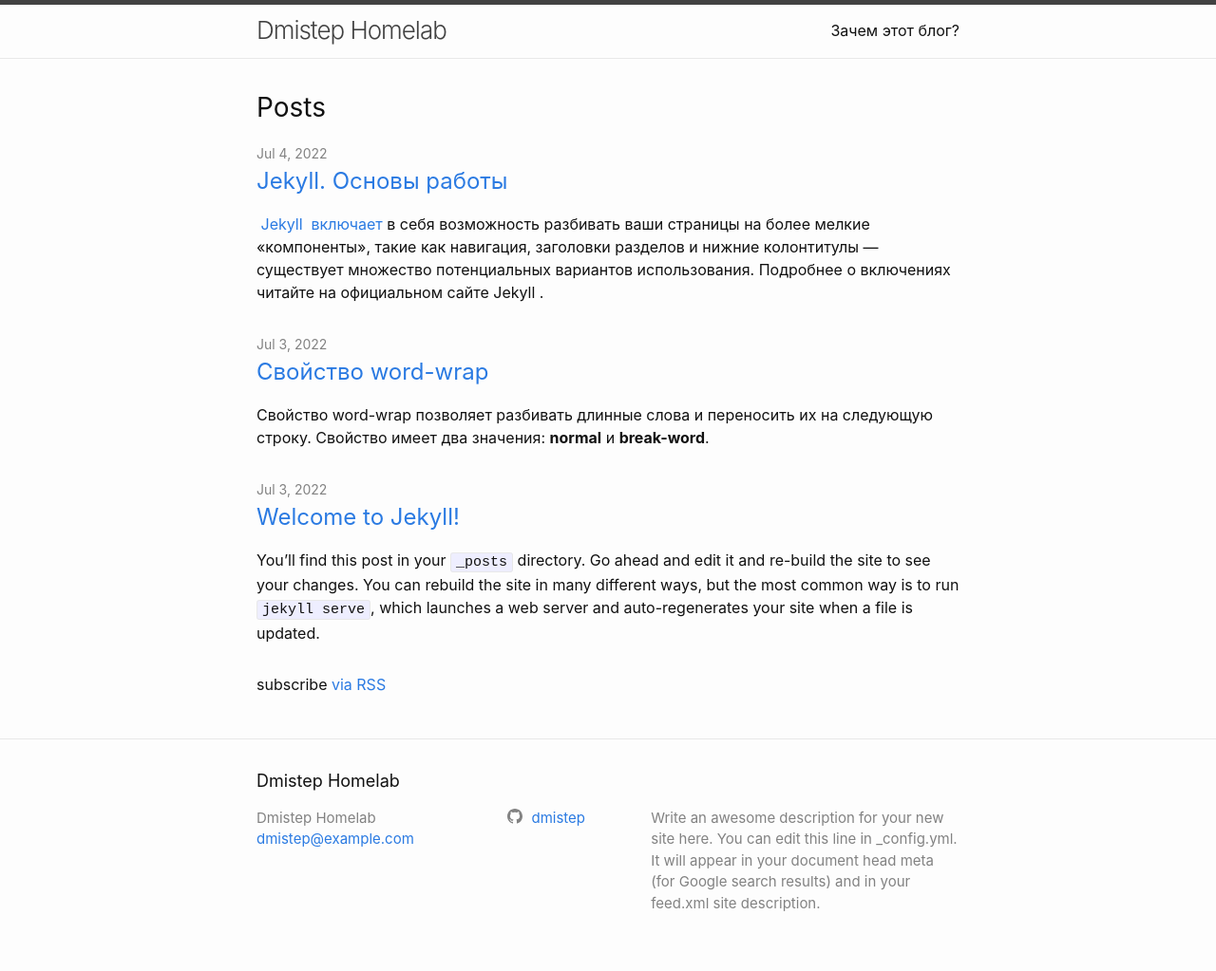
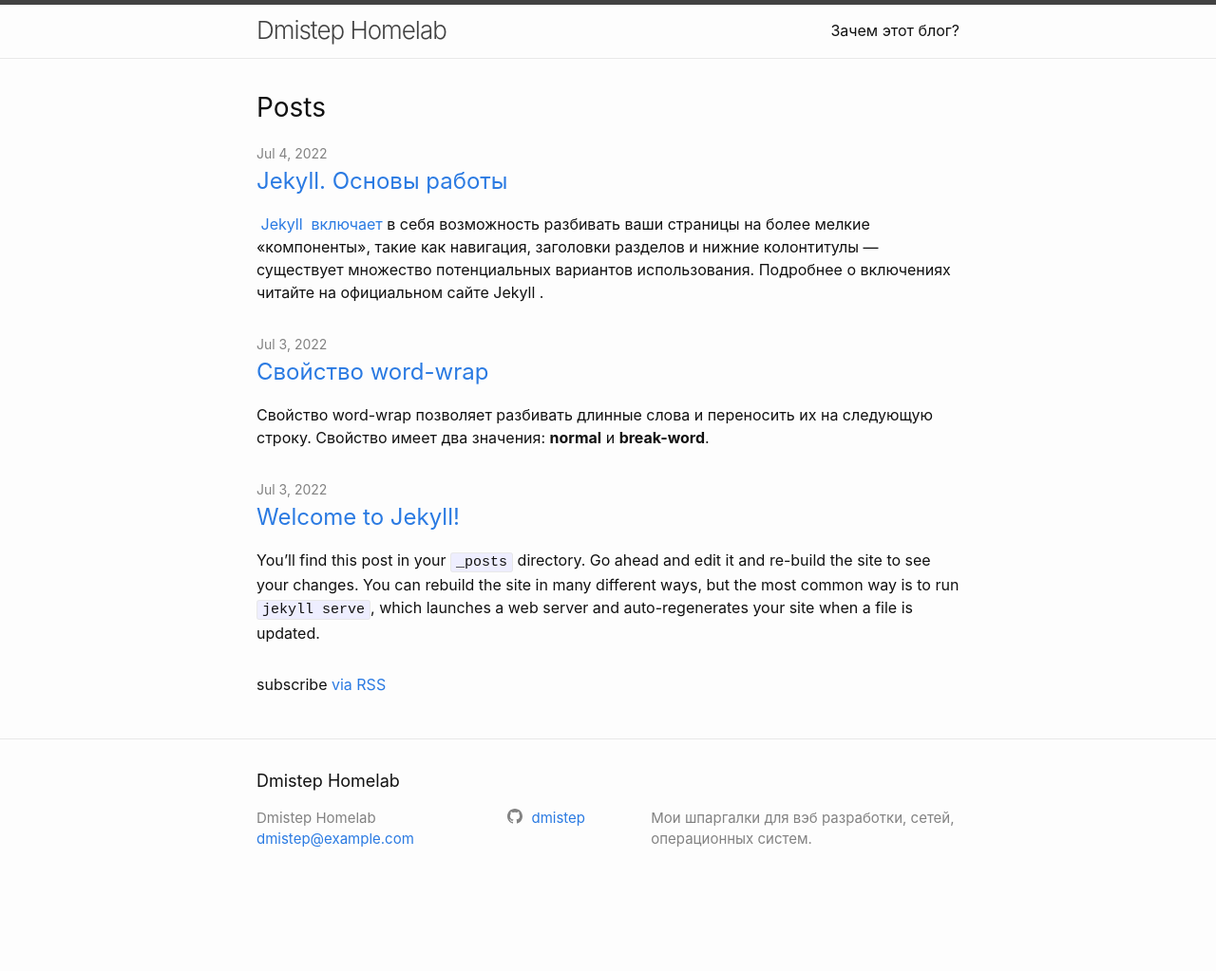
Before and after one commit to Dmistep/test-blog, a Jekyll site: the page built from index.md, in a window 1280 px wide. Shown: the whole page at 95% size. Built offline with Jekyll 4.4.1, drawn with Linux system fonts in a browser that asks for light colours; after the commit the page ends 956 px from its top, so only the background shows below that.

Commit message:
update _config.yml

```diff
--- a/_config.yml
+++ b/_config.yml
@@ -21,9 +21,7 @@
 title: Dmistep Homelab
 email: dmistep@example.com
 description: >- # this means to ignore newlines until "baseurl:"
-  Write an awesome description for your new site here. You can edit this
-  line in _config.yml. It will appear in your document head meta (for
-  Google search results) and in your feed.xml site description.
+  Мои шпаргалки для вэб разработки, сетей, операционных систем.
 baseurl: "/test-blog" # the subpath of your site, e.g. /blog
 url: "https://dmistep.github.io" # the base hostname & protocol for your site, e.g. http://example.com
 # twitter_username: jekyllrb
```
